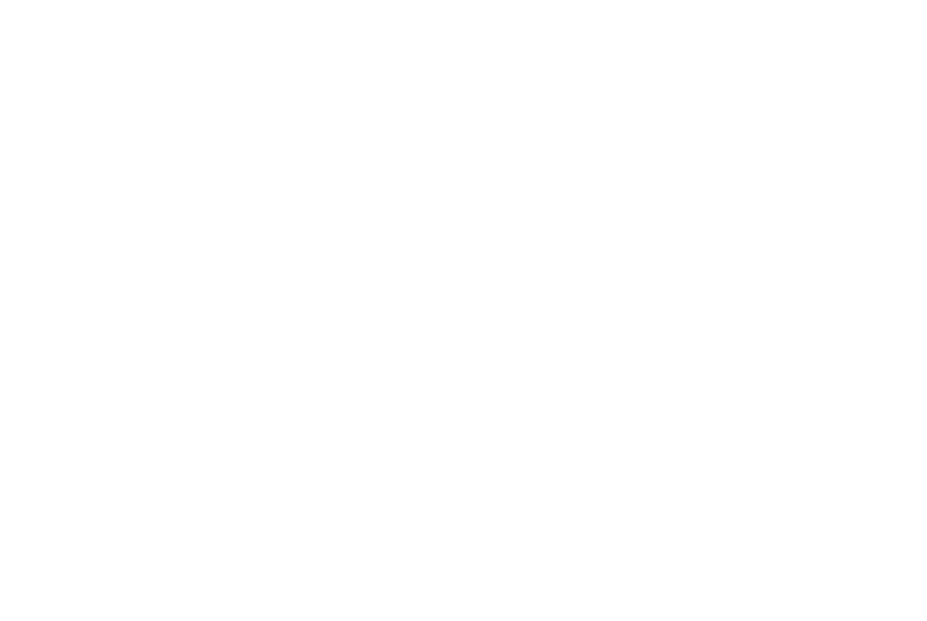
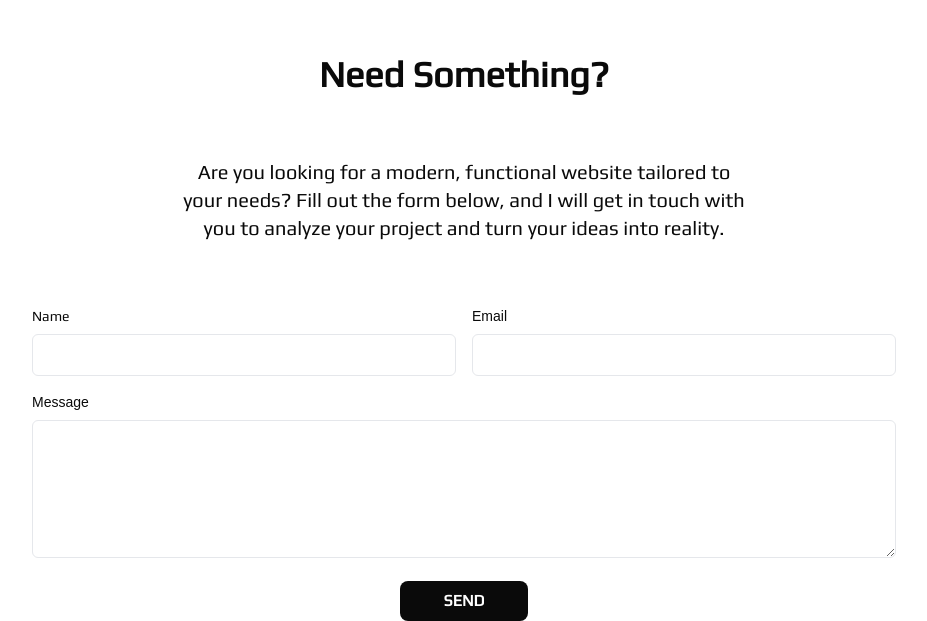
Before and after one commit to gcachonc/gonzalo-portfolio, a Next.js app: page /en in a window 1280 px wide. Shown: the part 8772-9393 px from the top of the page, without its empty margins (176-1103 px from the left). Before the commit the page ends 8826 px from the top, so only its background shows below. Built offline with nearby package versions, Linux system fonts and the light colour scheme; a web font is replaced by a local one.

Commit message:
contact-form-WIP

```diff
--- a/messages/en.json
+++ b/messages/en.json
@@ -57,5 +57,17 @@
         "article6": "Technology, art, and craftsmanship: a camera that touches the heart",
         "article7": "From Small Ideas to Great Achievements: Stories that Inspire",
         "article8": "Buena Huella: How We Turn Waste into New Opportunities"
+    },
+    "Contact": {
+        "title": "Need Something?",
+        "description": {
+            "paragraph1": "Are you looking for a modern, functional website tailored to your needs? Fill out the form below, and I will get in touch with you to analyze your project and turn your ideas into reality."
+        }
+    },
+    "ContactForm": {
+        "name": "Name",
+        "email": "Email",
+        "message": "Message",
+        "send": "Send"
     }
 }
--- a/messages/es.json
+++ b/messages/es.json
@@ -57,5 +57,17 @@
         "article6": "Tecnología, arte y artesanía: una cámara para llegar al corazón",
         "article7": "De Pequeñas Ideas a Grandes Logros: Historias que Inspiran",
         "article8": "Buena Huella: Cómo Convertimos Desechos en Nuevas Oportunidades"
+    },
+    "Contact":{
+        "title": "¿Necesitas Algo?",
+        "description" :{
+            "paragraph1" :"¿Buscas una página web moderna, funcional y adaptada a tus necesidades? Rellena el formulario a continuación, y me pondré en contacto contigo para analizar tu proyecto y convertir tus ideas en realidad."
+        }
+    },
+    "ContactForm": {
+        "name": "Nombre",
+        "email": "Correo electrónico",
+        "message": "Mensaje",
+        "send": "Enviar"
     }
 }
--- a/package.json
+++ b/package.json
@@ -9,6 +9,7 @@
     "lint": "next lint"
   },
   "dependencies": {
+    "@emailjs/browser": "^4.4.1",
     "@gsap/react": "2.1.1",
     "gsap": "3.12.5",
     "next": "15.0.1",
--- /dev/null
+++ b/src/app/[locale]/components/contact.tsx
@@ -0,0 +1,20 @@
+import { useTranslations } from "next-intl";
+import ContactForm from "./ui/contactForm";
+import MyParagraph from "./ui/text-components/myParagraph";
+
+
+const Contact = () => {
+    const t = useTranslations('Contact');
+
+    return(
+        <section className="max-w-6xl box-border px-4 m-auto">
+            <h2 className="max-w-2xl text-foreground font-play font-bold text-4xl text-center m-auto">{t('title')}</h2>
+            <div className="max-w-xl mx-auto my-16">
+                <MyParagraph text={t('description.paragraph1')} center />
+            </div>
+            <ContactForm />
+        </section>
+    )
+}
+
+export default Contact
--- /dev/null
+++ b/src/app/[locale]/components/ui/contactForm.tsx
@@ -0,0 +1,103 @@
+"use client";
+
+import { useState } from "react";
+import emailjs from "@emailjs/browser";
+import { useTranslations } from "next-intl";
+
+const ContactForm = () => {
+
+    const t = useTranslations('ContactForm');
+
+    const [formData, setFormData] = useState({
+        name: "",
+        email: "",
+        message: "",
+    });
+
+    const handleChange = (e: React.ChangeEvent<HTMLInputElement | HTMLTextAreaElement>) => {
+        setFormData({
+        ...formData,
+        [e.target.name]: e.target.value,
+        });
+    };
+
+    const handleSubmit = (e: React.FormEvent) => {
+        e.preventDefault();
+
+        emailjs
+        .send(
+            process.env.NEXT_PUBLIC_EMAILJS_SERVICE_ID!,
+            process.env.NEXT_PUBLIC_EMAILJS_TEMPLATE_ID!,
+            formData,
+            process.env.NEXT_PUBLIC_EMAILJS_PUBLIC_KEY!
+        )
+        .then(
+            () => {
+            alert("Mensaje enviado con éxito!");
+            setFormData({ name: "", email: "", message: "" });
+            },
+            (error) => {
+            console.error("Error al enviar el mensaje:", error.text);
+            alert("Hubo un error al enviar el mensaje. Intenta nuevamente.");
+            }
+        );
+    };
+
+    return (
+        <form onSubmit={handleSubmit} className="space-y-4 max-w-4xl box-border px-4 m-auto flex flex-col items-center">
+            <div className="flex flex-col lg:flex-row w-full gap-4">
+                <div className="w-full lg:w-1/2">
+                    <label htmlFor="name" className="block font-play text-sm font-medium text-foreground">
+                    {t('name')}
+                    </label>
+                    <input
+                    type="text"
+                    id="name"
+                    name="name"
+                    value={formData.name}
+                    onChange={handleChange}
+                    className="w-full px-4 py-2 border rounded-md text-foreground bg-background mt-2 focus:outline-none focus:ring-2 focus:ring-foreground"
+                    required
+                    />
+                </div>
+                <div className="w-full lg:w-1/2">
+                    <label htmlFor="email" className="block text-sm font-medium text-foreground">
+                    {t('email')}
+                    </label>
+                    <input
+                    type="email"
+                    id="email"
+                    name="email"
+                    value={formData.email}
+                    onChange={handleChange}
+                    className="w-full px-4 py-2 border rounded-md text-foreground bg-background mt-2 focus:outline-none focus:ring-2 focus:ring-foreground"
+                    required
+                    />
+                </div>
+            </div>
+            <div className="w-full">
+                <label htmlFor="message" className="block text-sm font-medium text-foreground">
+                {t('message')}
+                </label>
+                <textarea
+                id="message"
+                name="message"
+                value={formData.message}
+                onChange={handleChange}
+                className="w-full px-4 py-2 border rounded-md text-foreground bg-background mt-2 focus:outline-none focus:ring-2 focus:ring-foreground"
+                rows={5}
+                required
+                />
+            </div>
+
+            <button
+                type="submit"
+                className="px-4 py-2 font-play font-bold uppercase text-background bg-foreground hover:bg-slate-50 w-32 rounded-lg m-auto"
+            >
+                {t('send')}
+            </button>
+        </form>
+    );
+};
+
+export default ContactForm;
--- a/src/app/[locale]/components/ui/text-components/myParagraph.tsx
+++ b/src/app/[locale]/components/ui/text-components/myParagraph.tsx
@@ -1,10 +1,13 @@
 interface ParagraphProps {
     text: string;
+    center?: boolean;
   }
 
-const MyParagraph = ({ text }: ParagraphProps )=> {
+const MyParagraph = ({ text, center }: ParagraphProps )=> {
     return (
-        <p className="text-foreground font-play font-normal text-lg lg:text-xl mb-6">
+        <p className={`text-foreground font-play font-normal text-lg lg:text-xl mb-6 ${
+            center ? 'text-center' : ''
+          }`}>
         {text}
         </p>
     );
--- a/src/app/[locale]/page.tsx
+++ b/src/app/[locale]/page.tsx
@@ -3,6 +3,7 @@
 import BreakPoint1 from "./components/breakpoint1";
 import ProfessionalExp from './components/professionalExp';
 import NewsPaper from './components/newsPaper';
+import Contact from './components/contact';
 
 export default function Home() {
   return (
@@ -12,6 +13,7 @@
       <BreakPoint1 />
       <ProfessionalExp />
       <NewsPaper />
+      <Contact />
     </main>
   );
 }
```
Also changed, not shown: 1 other file (tests, documents, lock files or other folders).
